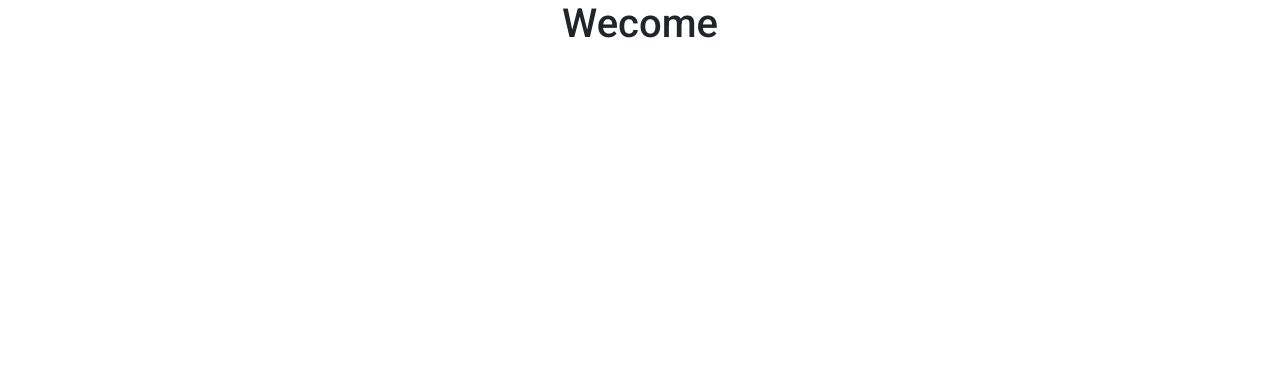
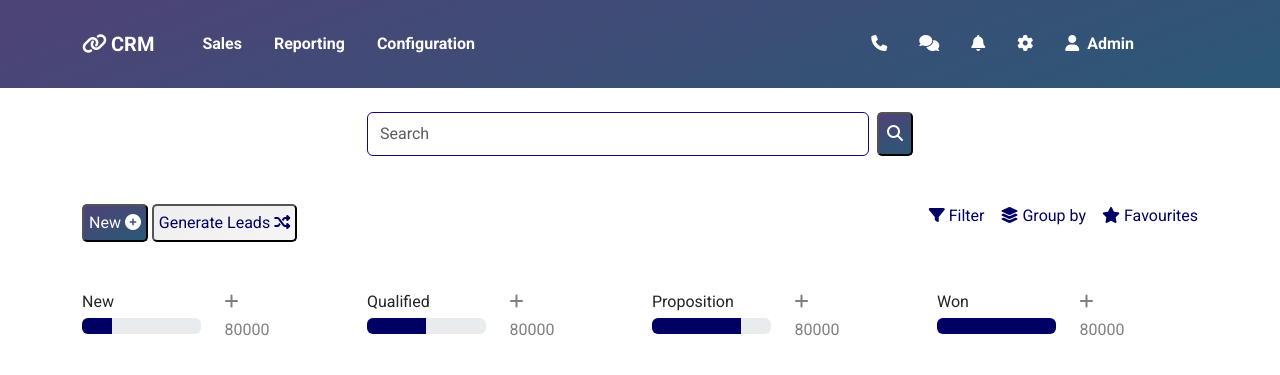
Before and after one commit to alen0577/crm_project, a Django app: page / in a window 1280 px wide. Shown: the top 375 px of the page. Run offline with Django 4.2, Linux system fonts and the light colour scheme.

Commit message:
crm dashboard

```diff
--- a/CRM_app/templates/index.html
+++ b/CRM_app/templates/index.html
@@ -1,4 +1,5 @@
 {% extends 'base.html' %}
+{% load static %}
 
 {% block title %}
 CRM-Home
@@ -6,6 +7,158 @@ CRM-Home
 
 {% block content %}
 
-<h1 class="text-center">Wecome</h1>
+<section id="nav-section">
+    <div class="container">
+        <div class="box mb-5">
+            {% include 'navbar.html' %}
+        </div>
+    </div>
+
+</section>
+
+<section id="section2">
+    <div class="container">
+        <div class="row mt-5">
+            <div class="col-lg-3"></div>
+            <div class="col-lg-6 mt-5">
+                <form class="d-flex mt-3" role="search">
+                    <input class="form-control me-2" type="search" placeholder="Search" aria-label="Search">
+                    <button class=" btn-search" type="submit"><i class="fas fa-search"></i></button>
+                </form>
+            </div>
+            <div class="col-lg-3"></div>
+        </div>
+        <div class="row">
+            <div class="col-lg-4 mt-5">
+                <div class="d-grid gap-2 d-md-block">
+                    <button class="btn-new" type="button">New <i class="fas fa-plus-circle"></i></button>
+                    <button class="btn-leads" type="button">Generate Leads <i class="fas fa-random"></i></button>
+                </div>
+            </div>
+            <div class="col-lg-4 mt-5">
+
+            </div>
+            <div class="col-lg-4 mt-lg-5">
+                <div class="d-flex gap-3 justify-content-end">
+                    <a class="text-decoration-none main-color" href=""><i class="fas fa-filter"></i> Filter</a>
+                    <a class="text-decoration-none main-color" href=""><i class="fas fa-layer-group"></i> Group by</a>
+                    <a class="text-decoration-none main-color" href=""><i class="fas fa-star"></i> Favourites</a>
+                </div>
+            </div>
+        </div>
+    </div>
+</section>
+
+<section id="section3">
+    <div class="container">
+        <div class="row mt-5">
+            <div class="col-lg-3">
+                <div class="row">
+                    <div class="col-lg-6">New</div>
+                    <div class="col-lg-6"><i class="fas fa-plus text-black-50"></i></div>
+                </div>
+                <div class="row mt-lg-1">
+                    <div class="col-lg-6">
+                        <div class="progress" role="progressbar" aria-label="Basic example" aria-valuenow="75" aria-valuemin="0" aria-valuemax="100">
+                            <div class="progress-bar custom-progress" style="width: 25%"></div>
+                        </div>
+                    </div>
+                    <div class="col-lg-6"><p class="text-black-50">80000</p></div>
+                </div>
+            </div>
+            <div class="col-lg-3">
+                <div class="row">
+                    <div class="col-lg-6">Qualified</div>
+                    <div class="col-lg-6"><i class="fas fa-plus text-black-50"></i></div>
+                </div>
+                <div class="row mt-lg-1">
+                    <div class="col-lg-6">
+                        <div class="progress" role="progressbar" aria-label="Basic example" aria-valuenow="75" aria-valuemin="0" aria-valuemax="100">
+                            <div class="progress-bar custom-progress" style="width: 50%"></div>
+                        </div>
+                    </div>
+                    <div class="col-lg-6"><p class="text-black-50">80000</p></div>
+                </div>
+            </div>
+            <div class="col-lg-3">
+                <div class="row">
+                    <div class="col-lg-6">Proposition</div>
+                    <div class="col-lg-6"><i class="fas fa-plus text-black-50"></i></div>
+                </div>
+                <div class="row mt-lg-1">
+                    <div class="col-lg-6">
+                        <div class="progress" role="progressbar" aria-label="Basic example" aria-valuenow="75" aria-valuemin="0" aria-valuemax="100">
+                            <div class="progress-bar custom-progress" style="width: 75%"></div>
+                        </div>
+                    </div>
+                    <div class="col-lg-6"><p class="text-black-50">80000</p></div>
+                </div>
+            </div>
+            <div class="col-lg-3">
+                <div class="row">
+                    <div class="col-lg-6">Won</div>
+                    <div class="col-lg-6"><i class="fas fa-plus text-black-50"></i></div>
+                </div>
+                <div class="row mt-lg-1">
+                    <div class="col-lg-6">
+                        <div class="progress" role="progressbar" aria-label="Basic example" aria-valuenow="75" aria-valuemin="0" aria-valuemax="100">
+                            <div class="progress-bar custom-progress" style="width: 100%"></div>
+                        </div>
+                    </div>
+                    <div class="col-lg-6"><p class="text-black-50">80000</p></div>
+                </div>
+            </div>
+        </div>
+    </div>
+
+</section>
+
+
+
+
+
+<style>
+    .form-control {
+        border-color: rgb(31, 0, 125);
+    }
+    .form-control:focus {
+        box-shadow: none !important; /* Remove box shadow on focus */
+        border-color: rgb(31, 0, 125);
+
+    }
+    .btn-search{
+        background-image: linear-gradient(-20deg, #2b5876 0%, #4e4376 100%);
+        color: white;
+        padding: 8px;
+        border-radius: 5px;
+    }
+    .btn-search:hover{
+        color: white;
+    }
+    .btn-new{
+        background-image: linear-gradient(-20deg, #2b5876 0%, #4e4376 100%);
+        color: white;
+        padding: 5px;
+        border-radius: 5px;
+
+
+    }
+    .btn-leads{
+        background-image: linear-gradient(-20deg, #f5f5f5 0%, #eeeeee 100%);
+        color: rgb(0, 0, 100);
+        padding: 5px;
+        border-radius: 5px;
+
+
+    }
+    .main-color{
+        color: rgb(0, 0, 100);
+    }
+
+    .custom-progress {
+        background-color: rgb(0, 0, 100);
+    }
+
+</style>
 
 {% endblock  %}
--- /dev/null
+++ b/CRM_app/templates/navbar.html
@@ -0,0 +1,101 @@
+<!-- navbar -->
+{% load static %}
+
+<nav class="navbar navbar-expand-lg navbar-dark fixed-top">
+    <div class="container">
+      <!-- logo -->
+      <a class="navbar-brand" href="#"><span class="header fw-bold"><i class="fas fa-link"></i><span class="ms-1">CRM</span></span></a>
+      <!-- toggler button -->
+      <button class="navbar-toggler shadow-none border-0" type="button" data-bs-toggle="offcanvas" data-bs-target="#offcanvasNavbar" aria-controls="offcanvasNavbar" aria-label="Toggle navigation">
+        <span class="navbar-toggler-icon"></span>
+      </button>
+      <!-- sidebar -->
+      <div class="sidebar offcanvas offcanvas-start" tabindex="-1" id="offcanvasNavbar" aria-labelledby="offcanvasNavbarLabel">
+        <!-- sidebar header -->
+        <div class="offcanvas-header text-white border-bottom">
+          <h5 class="offcanvas-title" id="offcanvasNavbarLabel">CRM</h5>
+          <button type="button" class="btn-close btn-close-white shadow-none" data-bs-dismiss="offcanvas" aria-label="Close"></button>
+        </div>
+        <!-- sidebar body -->
+        <div class="offcanvas-body d-flex flex-column flex-lg-row fs-6 p-3">
+            <ul class="navbar-nav justify-content-start  flex-grow-1 pe-3">
+                <li class="nav-item">
+                <a class="nav-link mx-2" aria-current="page" href="">Sales</a>
+                </li>
+                <li class="nav-item">
+                <a class="nav-link mx-2" href="">Reporting</a>
+                </li>
+                <li class="nav-item">
+                <a class="nav-link mx-2" href="">Configuration</a>
+                </li>
+
+                <ul class="navbar-nav justify-content-end  flex-grow-1 pe-3">
+                    <li class="nav-item">
+                    <a class="nav-link mx-2" aria-current="page" href=""><i class="fas fa-phone"></i></a>
+                    </li>
+                    <li class="nav-item">
+                    <a class="nav-link mx-2" href=""><i class="fas fa-comments"></i></a>
+                    </li>
+                    <li class="nav-item">
+                    <a class="nav-link mx-2" href=""><i class="fas fa-bell"></i></a>
+                    </li>
+                    <li class="nav-item">
+                        <a class="nav-link mx-2" href=""><i class="fas fa-cog"></i></a>
+                    </li>
+                    <li class="nav-item">
+                        <a class="nav-link mx-2" href=""><i class="fas fa-user"></i> <span class="ms-1">Admin</span></a>
+                    </li>
+
+
+
+
+
+                </ul>
+
+
+
+            </ul>
+
+
+
+
+        </div>
+      </div>
+    </div>
+</nav>
+
+
+<style>
+    @media(max-width:991px) {
+        .sidebar{
+            background-image: linear-gradient(-20deg, #2b5876 0%, #4e4376 100%);
+            backdrop-filter: blur(10px);
+        }
+
+
+    }
+</style>
+
+<!-- /* Common styles for all screen sizes */ -->
+<style>
+    .navbar-dark{
+        background-image: linear-gradient(-20deg, #2b5876 0%, #4e4376 100%);
+    }
+
+    .navbar-nav .nav-item .nav-link {
+      font-weight: 600;
+      color:rgb(255, 255, 255);
+
+    }
+    .navbar-nav .nav-item .nav-link:hover {
+      color:rgb(254, 171, 120);
+
+    }
+    .header{
+      color:rgb(255, 255, 255);
+    }
+    .offcanvas-header .offcanvas-title{
+      color:rgb(255, 255, 255);
+    }
+
+</style>
```
Also changed, not shown: db.sqlite3.
